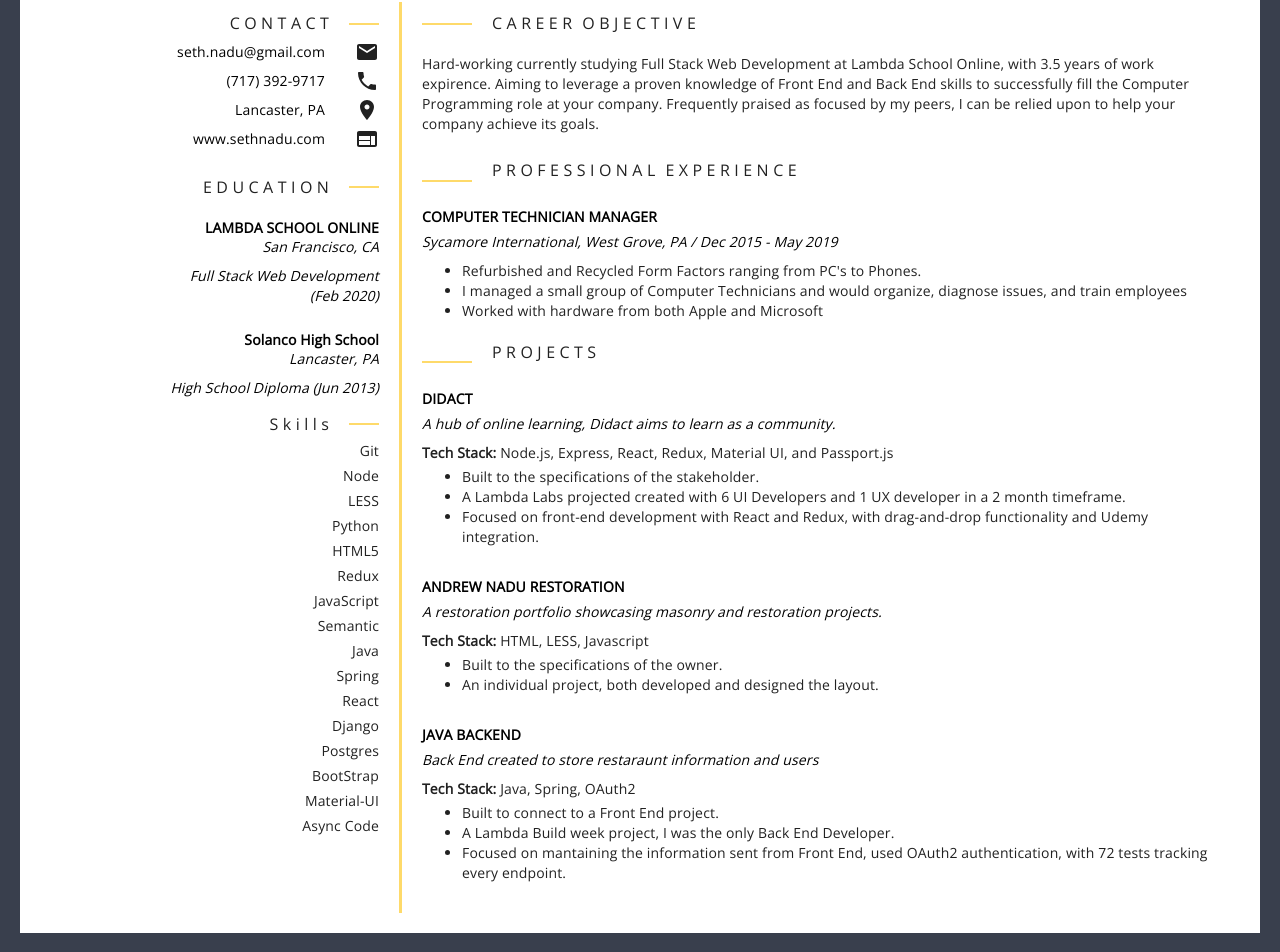
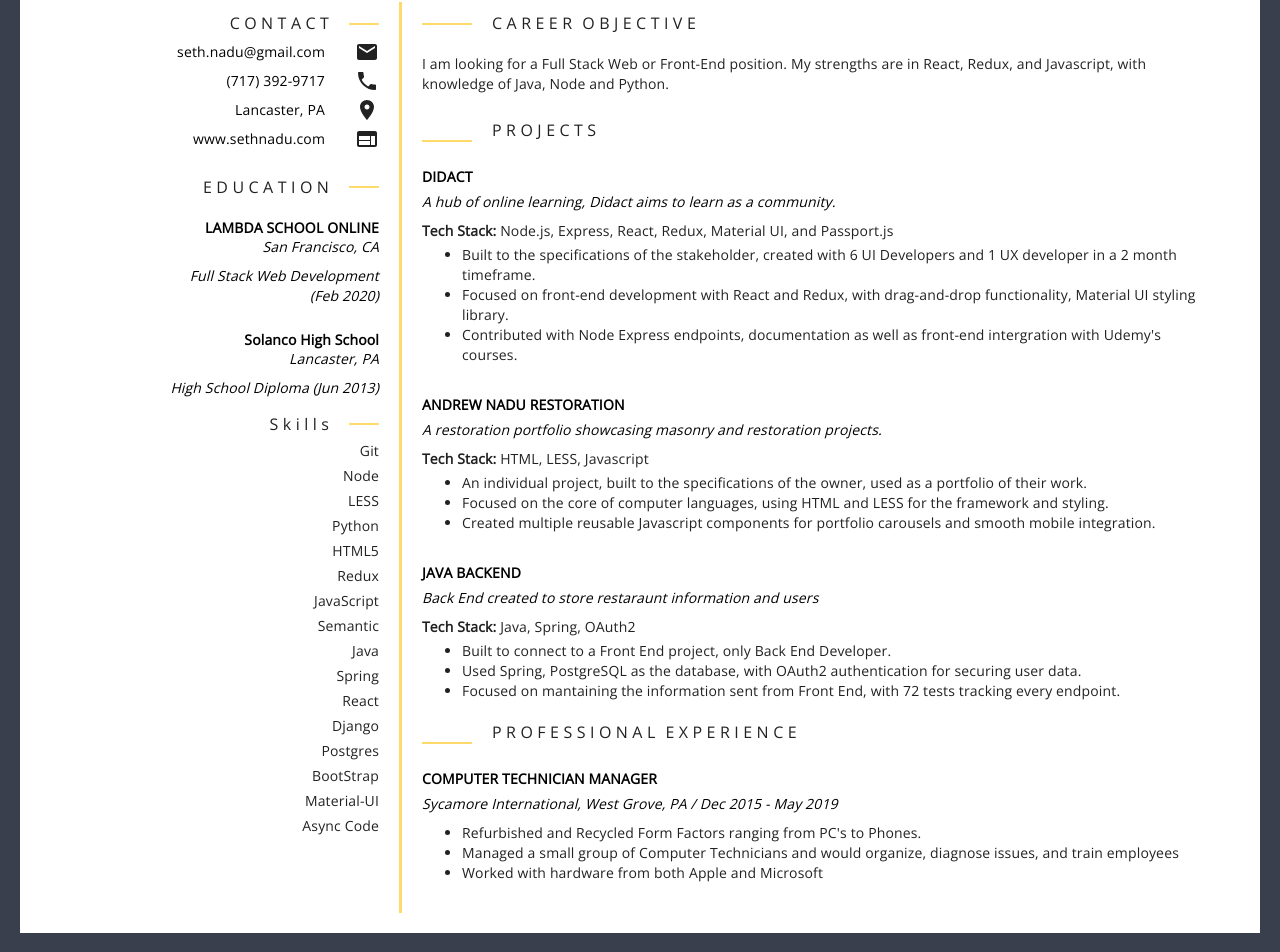
Before and after one commit to sethnadu/portfolio-react, a React (Create React App) app: page /resume in a window 1280 px wide. Shown: the part 327-1279 px from the top of the page. Built offline with nearby package versions, Linux system fonts and the light colour scheme.

Commit message:
edit porfolio resume

```diff
--- a/src/Components/resume/ResumeCopy.jsx
+++ b/src/Components/resume/ResumeCopy.jsx
@@ -161,8 +161,48 @@ const ResumeCopy = ({props, open}) => {
                             </div>
                         </RightListItem>
                         <RightListItem>
-                            <p style={{'marginRight': "20px", "marginBottom": "20px"}}>Hard-working currently studying Full Stack Web Development at Lambda School Online, with 3.5 years of work expirence. Aiming to leverage a proven knowledge of Front End and Back End skills to successfully fill the Computer Programming role at your company. Frequently praised as focused by my peers, I can be relied upon to help your company achieve its goals.</p>
+                            <p style={{'marginRight': "20px", "marginBottom": "20px"}}>I am looking for a Full Stack Web or Front-End position. My strengths are in React, Redux, and Javascript, with knowledge of Java, Node and Python.</p>
                         </RightListItem>
+                        <RightListItem>
+                            <MainTitleLine />
+                                <SubHeader style = {{'marginRight': "10px", "marginBottom": "20px"}}>P{" "}R{" "}O{" "}J{" "}E{" "}C{" "}T{" "}S</SubHeader>
+                        </RightListItem>
+                        <RightListItem>
+                            <MainSectionheader><a style={{"textDecoration": "None", "color": "black"}} href="https://www.didactlms.com" alt="Didact">DIDACT</a></MainSectionheader>
+                        </RightListItem>
+                        <RightListItem>
+                            <ItalicText style={{"marginTop": "0px"}}>A hub of online learning, Didact aims to learn as a community.</ItalicText>
+                        </RightListItem>
+                        <p style={{'marginBottom': "-10px"}}><span style={{"fontWeight": "bolder"}}>Tech Stack: </span>Node.js, Express, React, Redux, Material UI, and Passport.js</p>
+                        <ul style={{'marginRight': "20px", "marginBottom": "30px"}}>
+                            <li style={{textAlign: 'left'}}>Built to the specifications of the stakeholder, created with 6 UI Developers and 1 UX developer in a 2 month timeframe.</li>
+                            <li style={{textAlign: 'left'}}>Focused on front-end development with React and Redux, with drag-and-drop functionality, Material UI styling library.</li>
+                            <li style={{textAlign: 'left'}}>Contributed with Node Express endpoints, documentation as well as front-end intergration with Udemy's courses.</li>
+                        </ul>
+                        <RightListItem>
+                            <MainSectionheader><a style={{"textDecoration": "None", "color": "black"}} href="https://andrewnadurestoration.netlify.com/" alt="Andrew Nadu Restoration">ANDREW NADU RESTORATION</a></MainSectionheader>
+                        </RightListItem>
+                        <RightListItem>
+                            <ItalicText style={{"marginTop": "0px"}}>A restoration portfolio showcasing masonry and restoration projects.</ItalicText>
+                        </RightListItem>
+                        <p style={{'marginBottom': "-10px"}}><span style={{"fontWeight": "bolder"}}>Tech Stack: </span>HTML, LESS, Javascript</p>
+                        <ul style={{'marginRight': "20px", "marginBottom": "30px"}}>
+                            <li style={{textAlign: 'left'}}>An individual project, built to the specifications of the owner, used as a portfolio of their work.</li>
+                            <li style={{textAlign: 'left'}}>Focused on the core of computer languages, using HTML and LESS for the framework and styling.</li>
+                            <li style={{textAlign: 'left'}}>Created multiple reusable Javascript components for portfolio carousels and smooth mobile integration.</li>
+                        </ul>
+                        <RightListItem>
+                            <MainSectionheader><a style={{"textDecoration": "None", "color": "black"}} href="https://github.com/Build-Week-Foodie-Funz/back-end" alt="Seth Nadu Portfolio">JAVA BACKEND</a></MainSectionheader>
+                        </RightListItem>
+                        <RightListItem>
+                            <ItalicText style={{"marginTop": "0px"}}>Back End created to store restaraunt information and users</ItalicText>
+                        </RightListItem>
+                        <p style={{'marginBottom': "-10px"}}><span style={{"fontWeight": "bolder"}}>Tech Stack: </span>Java, Spring, OAuth2</p>
+                        <ul style={{'marginRight': "20px", "marginBottom": "20px"}}>
+                            <li style={{textAlign: 'left'}}>Built to connect to a Front End project, only Back End Developer.</li>
+                            <li style={{textAlign: 'left'}}>Used Spring, PostgreSQL as the database, with OAuth2 authentication for securing user data.</li>
+                            <li style={{textAlign: 'left'}}>Focused on mantaining the information sent from Front End, with 72 tests tracking every endpoint.</li>
+                        </ul>
                         <RightListItem>
                             <MainTitleLine />
                             <div style={{"display": "flex", "flexFlow": "row wrap", "marginBottom": "20px"}}>
@@ -178,47 +218,8 @@ const ResumeCopy = ({props, open}) => {
                         </RightListItem>
                         <ul style={{'marginRight': "20px", "marginBottom": "20px"}}>
                             <li style={{textAlign: 'left'}}>Refurbished and Recycled Form Factors ranging from PC's to Phones.</li>
-                            <li style={{textAlign: 'left'}}>I managed a small group of Computer Technicians and would organize, diagnose issues, and train employees</li>
+                            <li style={{textAlign: 'left'}}>Managed a small group of Computer Technicians and would organize, diagnose issues, and train employees</li>
                             <li style={{textAlign: 'left'}}>Worked with hardware from both Apple and Microsoft</li>
-                        </ul>
-                        <RightListItem>
-                            <MainTitleLine />
-                                <SubHeader style = {{'marginRight': "10px", "marginBottom": "20px"}}>P{" "}R{" "}O{" "}J{" "}E{" "}C{" "}T{" "}S</SubHeader>
-                        </RightListItem>
-                        <RightListItem>
-                            <MainSectionheader><a style={{"textDecoration": "None", "color": "black"}} href="https://www.didactlms.com" alt="Didact">DIDACT</a></MainSectionheader>
-                        </RightListItem>
-                        <RightListItem>
-                            <ItalicText style={{"marginTop": "0px"}}>A hub of online learning, Didact aims to learn as a community.</ItalicText>
-                        </RightListItem>
-                        <p style={{'marginBottom': "-10px"}}><span style={{"fontWeight": "bolder"}}>Tech Stack: </span>Node.js, Express, React, Redux, Material UI, and Passport.js</p>
-                        <ul style={{'marginRight': "20px", "marginBottom": "30px"}}>
-                            <li style={{textAlign: 'left'}}>Built to the specifications of the stakeholder.</li>
-                            <li style={{textAlign: 'left'}}>A Lambda Labs projected created with 6 UI Developers and 1 UX developer in a 2 month timeframe.</li>
-                            <li style={{textAlign: 'left'}}>Focused on front-end development with React and Redux, with drag-and-drop functionality and Udemy integration.</li>
-                        </ul>
-                        <RightListItem>
-                            <MainSectionheader><a style={{"textDecoration": "None", "color": "black"}} href="https://andrewnadurestoration.netlify.com/" alt="Andrew Nadu Restoration">ANDREW NADU RESTORATION</a></MainSectionheader>
-                        </RightListItem>
-                        <RightListItem>
-                            <ItalicText style={{"marginTop": "0px"}}>A restoration portfolio showcasing masonry and restoration projects.</ItalicText>
-                        </RightListItem>
-                        <p style={{'marginBottom': "-10px"}}><span style={{"fontWeight": "bolder"}}>Tech Stack: </span>HTML, LESS, Javascript</p>
-                        <ul style={{'marginRight': "20px", "marginBottom": "30px"}}>
-                            <li style={{textAlign: 'left'}}>Built to the specifications of the owner.</li>
-                            <li style={{textAlign: 'left'}}>An individual project, both developed and designed the layout.</li>
-                        </ul>
-                        <RightListItem>
-                            <MainSectionheader><a style={{"textDecoration": "None", "color": "black"}} href="https://github.com/Build-Week-Foodie-Funz/back-end" alt="Seth Nadu Portfolio">JAVA BACKEND</a></MainSectionheader>
-                        </RightListItem>
-                        <RightListItem>
-                            <ItalicText style={{"marginTop": "0px"}}>Back End created to store restaraunt information and users</ItalicText>
-                        </RightListItem>
-                        <p style={{'marginBottom': "-10px"}}><span style={{"fontWeight": "bolder"}}>Tech Stack: </span>Java, Spring, OAuth2</p>
-                        <ul style={{'marginRight': "20px", "marginBottom": "20px"}}>
-                            <li style={{textAlign: 'left'}}>Built to connect to a Front End project.</li>
-                            <li style={{textAlign: 'left'}}>A Lambda Build week project, I was the only Back End Developer.</li>
-                            <li style={{textAlign: 'left'}}>Focused on mantaining the information sent from Front End, used OAuth2 authentication, with 72 tests tracking every endpoint.</li>
                         </ul>
 
                     </MainDiv>
@@ -257,7 +258,7 @@ const ResumeCopy = ({props, open}) => {
                         <MobileTitleLine />
                     </MobileContactListItem>
                     <RightListItem>
-                        <p style={{"textAlign": "center", "marginBottom": "20px"}}>Hard-working currently studying Full Stack Web Development at Lambda School Online, with 3.5 years of work expirence. Aiming to leverage a proven knowledge of Front End and Back End skills to successfully fill the Computer Programming role at your company. Frequently praised as focused by my peers, I can be relied upon to help your company achieve its goals.</p>
+                        <p style={{"textAlign": "center", "marginBottom": "20px"}}>I am looking for a Full Stack Web or Front-End position. My strengths are in React, Redux, and Javascript, with knowledge of Java, Node and Python.</p>
                     </RightListItem>
                 </MobileSideDiv>
                 <MobileSideDiv style={{"marginTop": "0", "marginBottom": "30px"}}>
@@ -299,9 +300,9 @@ const ResumeCopy = ({props, open}) => {
                 </RightListItem>
                 <p style={{'marginBottom': "-10px"}}><span style={{"fontWeight": "bolder"}}>Tech Stack: </span>Node.js, Express, React, Redux, Material UI, and Passport.js</p>
                 <ul style={{'marginRight': "20px", "marginBottom": "30px"}}>
-                    <li style={{textAlign: 'left'}}>Built to the specifications of the stakeholder.</li>
-                    <li style={{textAlign: 'left'}}>A Lambda Labs projected created with 6 UI Developers and 1 UX developer in a 2 month timeframe.</li>
-                    <li style={{textAlign: 'left'}}>Focused on front-end development with React and Redux, with drag-and-drop functionality and Udemy integration.</li>
+                    <li style={{textAlign: 'left'}}>Built to the specifications of the stakeholder, created with 6 UI Developers and 1 UX developer in a 2 month timeframe.</li>
+                    <li style={{textAlign: 'left'}}>Focused on front-end development with React and Redux, with drag-and-drop functionality, Material UI styling library.</li>
+                    <li style={{textAlign: 'left'}}>Contributed with Node Express endpoints, documentation as well as front-end intergration with Udemy's courses.</li>
                 </ul>
                 <RightListItem>
                     <MainSectionheader><a style={{"textDecoration": "None", "color": "black"}} href="https://andrewnadurestoration.netlify.com/" alt="Andrew Nadu Restoration">ANDREW NADU RESTORATION</a></MainSectionheader>
@@ -311,8 +312,9 @@ const ResumeCopy = ({props, open}) => {
                 </RightListItem>
                 <p style={{'marginBottom': "-10px"}}><span style={{"fontWeight": "bolder"}}>Tech Stack: </span>HTML, LESS, Javascript</p>
                 <ul style={{'marginRight': "20px", "marginBottom": "30px"}}>
-                    <li style={{textAlign: 'left'}}>Built to the specifications of the owner.</li>
-                    <li style={{textAlign: 'left'}}>An individual project, both developed and designed the layout.</li>
+                    <li style={{textAlign: 'left'}}>An individual project, built to the specifications of the owner, used as a portfolio of their work.</li>
+                    <li style={{textAlign: 'left'}}>Focused on the core of computer languages, using HTML and LESS for the framework and styling.</li>
+                    <li style={{textAlign: 'left'}}>Created multiple reusable Javascript components for portfolio carousels and smooth mobile integration.</li>
                 </ul>
                 <RightListItem>
                     <MainSectionheader><a style={{"textDecoration": "None", "color": "black"}} href="https://github.com/Build-Week-Foodie-Funz/back-end" alt="Seth Nadu Portfolio">JAVA BACKEND</a></MainSectionheader>
@@ -322,9 +324,9 @@ const ResumeCopy = ({props, open}) => {
                 </RightListItem>
                 <p style={{'marginBottom': "-10px"}}><span style={{"fontWeight": "bolder"}}>Tech Stack: </span>Java, Spring, OAuth2</p>
                 <ul style={{'marginRight': "20px", "marginBottom": "20px"}}>
-                    <li style={{textAlign: 'left'}}>Built to connect to a Front End project.</li>
-                    <li style={{textAlign: 'left'}}>A Lambda Build week project, I was the only Back End Developer.</li>
-                    <li style={{textAlign: 'left'}}>Focused on mantaining the information sent from Front End, used OAuth2 authentication, with 72 tests tracking every endpoint.</li>
+                    <li style={{textAlign: 'left'}}>Built to connect to a Front End project, only Back End Developer.</li>
+                    <li style={{textAlign: 'left'}}>Used Spring, PostgreSQL as the database, with OAuth2 authentication for securing user data.</li>
+                    <li style={{textAlign: 'left'}}>Focused on mantaining the information sent from Front End, with 72 tests tracking every endpoint.</li>
                 </ul>
 
 {/* Mobile Professional Experience Resume Section */}
@@ -343,7 +345,7 @@ const ResumeCopy = ({props, open}) => {
                 </RightListItem>
                 <ul style={{'marginRight': "20px", "marginBottom": "20px"}}>
                     <li style={{textAlign: 'left'}}>Refurbished and Recycled Form Factors ranging from PC's to Phones.</li>
-                    <li style={{textAlign: 'left'}}>I managed a small group of Computer Technicians and would organize, diagnose issues, and train employees</li>
+                    <li style={{textAlign: 'left'}}>Managed a small group of Computer Technicians and would organize, diagnose issues, and train employees</li>
                     <li style={{textAlign: 'left'}}>Worked with hardware from both Apple and Microsoft</li>
                 </ul>
 
```
